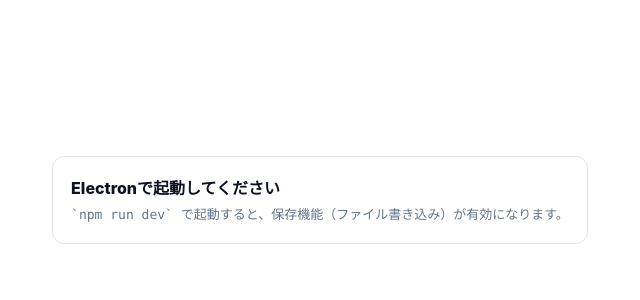
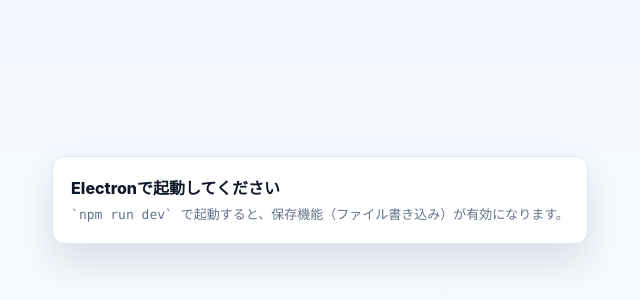
Before and after one commit to inamuu/Acta, a React (Vite) app: page / in a window 1280 px wide. Shown: the part 200-500 px from the top of the page, without its empty margins (320-960 px from the left). Built offline with nearby package versions, Linux system fonts and the light colour scheme.

Commit message:
透明化を一旦戻し

```diff
--- a/src/styles.css
+++ b/src/styles.css
@@ -39,8 +39,8 @@
   color: var(--fg0);
   -webkit-font-smoothing: antialiased;
   text-rendering: optimizeLegibility;
-  background-color: transparent;
-  background-image: none;
+  background-color: var(--bg0);
+  background-image: linear-gradient(180deg, #eef4ff 0%, #f7faff 52%, #f3f7fd 100%);
 }
 
 ::selection {
@@ -1321,45 +1321,97 @@
   font-family: var(--mono);
 }
 
-/* Keep utility surfaces mostly transparent. */
-.ghostBtn,
-.dangerGhostBtn,
-.previewActions,
-.settingsFab,
-.modalCard,
-.modalHeader,
-.modalClose,
-.settingBlock,
-.settingValue,
-.noApiCard {
-  background: var(--glassClear) !important;
-  box-shadow: none;
+/* Opaque, modern UI theme */
+:root {
+  --bg0: #eef4ff;
+  --bg1: #ffffff;
+  --fg0: #0f172a;
+  --fg1: #334155;
+  --muted: #64748b;
+  --accent: #2563eb;
+  --accent2: #0891b2;
+  --tagBg: #e0f2fe;
+  --tagFg: #0c4a6e;
+  --border: #cfd8e5;
+  --borderSoft: #dde6f1;
 }
 
-/* Requested: keep core work surfaces non-transparent. */
 .sidebar,
 .topbar,
-.limitPicker,
-.datePicker,
 .composerArea,
-.tagInputWrap,
-.tagPickerList,
-.tagPickerMore,
-.tagChip,
-.tagGroupHeader,
-.tagItem,
+.commentCard,
 .pane,
 .paneWrite,
 .panePreview,
 .paneTitle,
-.commentCard,
-.commentHeader {
-  background: rgba(255, 255, 255, 0.88) !important;
+.modalCard,
+.settingBlock,
+.tagInputWrap,
+.tagPickerList,
+.noApiCard {
+  background: #ffffff !important;
+  border-color: var(--borderSoft) !important;
+  backdrop-filter: none !important;
 }
 
-.commentCard {
-  border-color: rgba(15, 23, 42, 0.12);
-  box-shadow: var(--shadowSm), inset 0 1px 0 rgba(255, 255, 255, 0.7);
+.topbar,
+.composerArea,
+.sidebar {
+  box-shadow: 0 10px 24px rgba(15, 23, 42, 0.06) !important;
+}
+
+.searchInput,
+.tagSearchInput,
+.tagPickerInput,
+.editor,
+.settingValue {
+  background: #f8fbff !important;
+  border-color: var(--borderSoft) !important;
+  backdrop-filter: none !important;
+  box-shadow: none !important;
+}
+
+.ghostBtn,
+.dangerGhostBtn,
+.limitPicker,
+.datePicker,
+.tagGroupHeader,
+.previewActions,
+.settingsFab,
+.modalClose,
+.tagChip,
+.tagPickerMore,
+.tagCount {
+  background: #f3f7ff !important;
+  border-color: var(--borderSoft) !important;
+  backdrop-filter: none !important;
+  box-shadow: none !important;
+}
+
+.tagItem {
+  background: #ffffff !important;
+  border-color: transparent !important;
+}
+
+.tagItem:hover {
+  background: #f6f9ff !important;
+  border-color: var(--borderSoft) !important;
+}
+
+.tagItem.isSelected,
+.tagGroupHeader.isActive {
+  background: #e9f1ff !important;
+  border-color: #bcd2ff !important;
+}
+
+.commentHeader,
+.modalHeader {
+  background: #f8fbff !important;
+}
+
+.modalOverlay {
+  background: #1e293b;
+  backdrop-filter: none;
 }
 
 @media (prefers-reduced-motion: reduce) {
```
Also changed, not shown: electron/main.cjs (+3 -4 lines).
